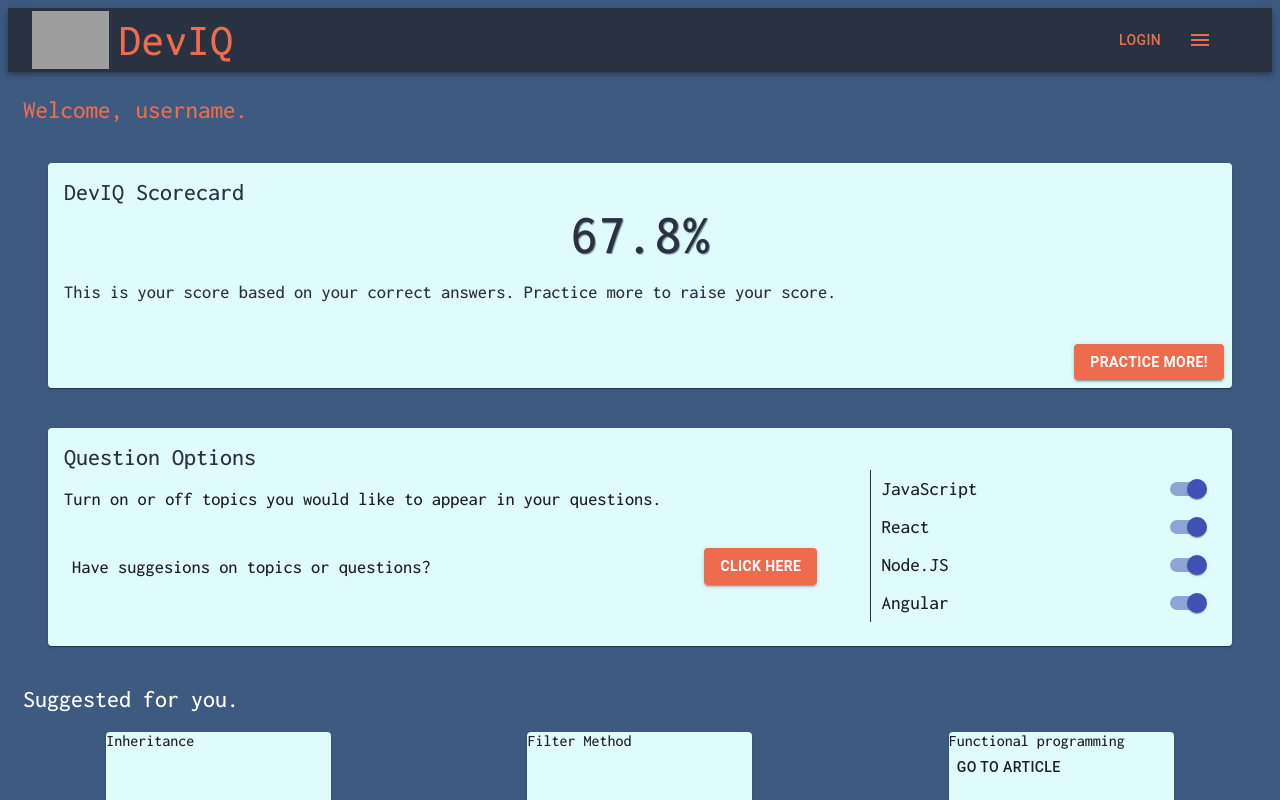
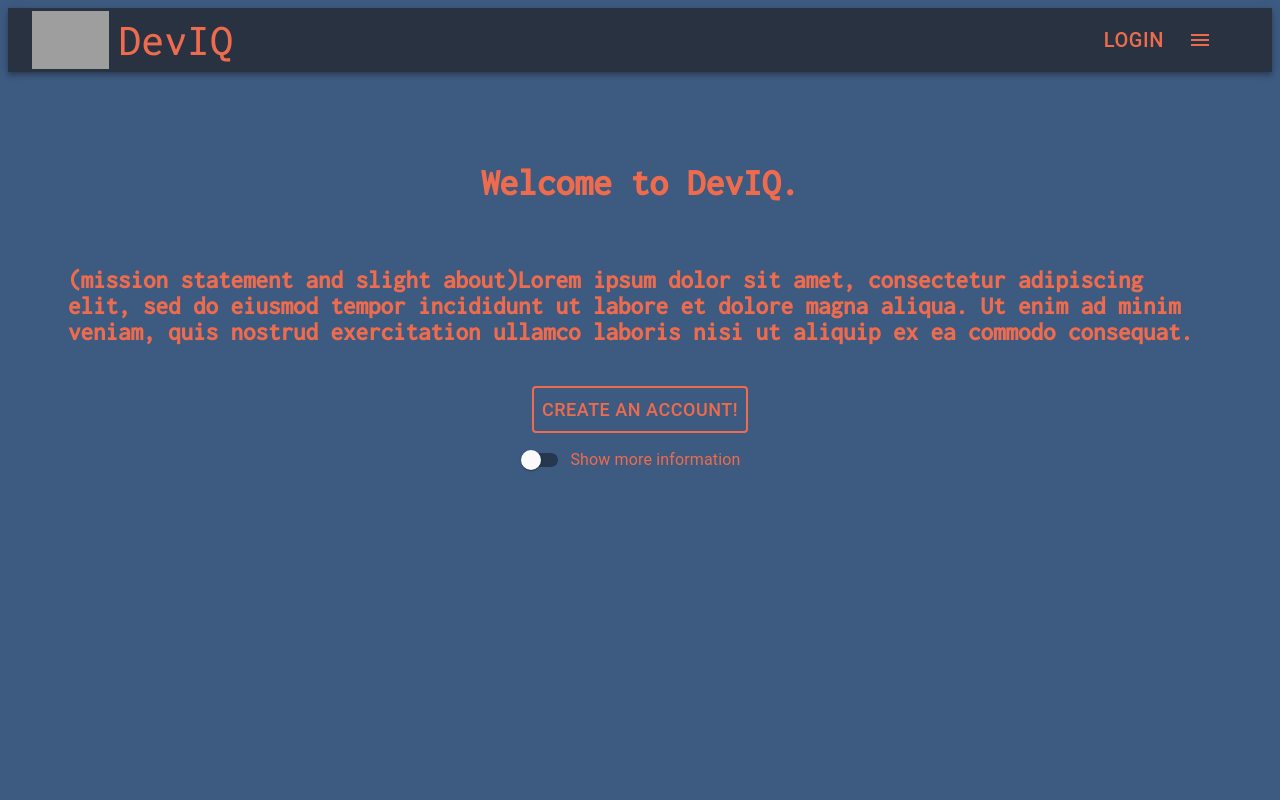
Before and after one commit to DavidAndreww/webDevIQ-frontEnd, a React (Create React App) app: page / in a window 1280 px wide. Shown: the top 800 px of the page. Built offline with nearby package versions, Linux system fonts and the light colour scheme; grey boxes are pictures that could not be loaded.

Commit message:
updated login button

```diff
--- a/src/App.js
+++ b/src/App.js
@@ -10,8 +10,8 @@ function App() {
     <div className="App">
       <BrowserRouter>
         <Nav />
-        {/* <Landing /> */}
-        <Dashboard/>
+        <Landing />
+        {/* <Dashboard/> */}
         {/* <Router /> */}
       </BrowserRouter>
 
--- a/src/all.css
+++ b/src/all.css
@@ -25,6 +25,7 @@ footer{
 }
 #loginButton {
   color: #ee6c4d;
+  font-size: 20px;
 }
 
 .menuIcon {
--- a/src/components/nav.js
+++ b/src/components/nav.js
@@ -81,7 +81,7 @@ export default function ButtonAppBar() {
           <ListItemIcon>
             <GoGraph className='menuIcon' />
           </ListItemIcon>
-          <ListItemText primary="Scorecard" />
+          <ListItemText primary="Dashboard" />
         </ListItem>
       </List>
       <Divider />
```
